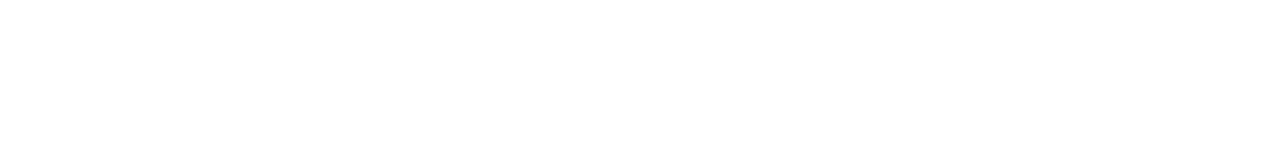
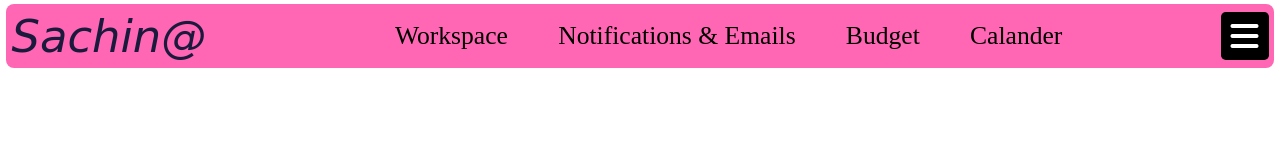
Before and after one commit to tetarwalsachinkumar/E_cell-WMO-Project, a plain HTML site: page index.html in a window 1280 px wide. Drawn offline with Linux system fonts and the light colour scheme.

Commit message:
navigation bar added

```diff
--- a/index.html
+++ b/index.html
@@ -5,9 +5,21 @@
     <meta name="viewport" content="width=device-width, initial-scale=1.0">
     <title>Personal Dashboard</title>
     <link rel="stylesheet" href="style.css">
+    <link rel="stylesheet" href="https://cdnjs.cloudflare.com/ajax/libs/font-awesome/6.5.2/css/all.min.css" integrity="sha512-SnH5WK+bZxgPHs44uWIX+LLJAJ9/2PkPKZ5QiAj6Ta86w+fsb2TkcmfRyVX3pBnMFcV7oQPJkl9QevSCWr3W6A==" crossorigin="anonymous" referrerpolicy="no-referrer" />
 </head>
 <body>
-
+    <header>
+        <div class="nav-bar">
+            <div class="name"><p>Sachin@</p></div>
+            <div class="keywords">
+                <a href="#">Workspace</a>
+                <a href="#">Notifications & Emails</a>
+                <a href="#">Budget</a>
+                <a href="#">Calander</a>
+            </div>
+            <div class="logo"><i class="fa-solid fa-bars"></i></div>
+        </div>
+    </header>
     <script src="app.js"></script>
 </body>
 </html>
--- a/style.css
+++ b/style.css
@@ -0,0 +1,56 @@
+*{
+    margin: 0;
+    padding: 0;
+    box-sizing: border-box;
+}
+body{
+    height: 100vh;
+    width: 100vw;
+}
+
+/* style for header(navbar) */
+.nav-bar{
+    background-color:#ff66b3;
+    height: 8vh;
+    border-radius: 8px;
+    margin: .5vh .5vw 0.5vh .5vw;
+    display: flex;
+    justify-content: space-between;
+    align-items: center;
+}
+.name{
+    height: 7vh;
+    width: 18vw;
+    font-size: 3.5vw;
+    font-style: italic;
+    color: rgb(26, 26, 61);
+    display: flex;
+    align-items: center;
+    font-family: cursive;
+}
+.name p{
+    margin-left: 0.4vw;
+}
+.logo{
+    width: 6vh;
+    height: 6vh;
+    font-size: 4vh;
+    display: flex;
+    align-items: center;
+    justify-content: center;
+    background-color: black;
+    color: white;
+    border-radius: .3rem;
+    margin-right: .4vw;
+}
+.keywords{
+    width: 60vw;
+    display: flex;
+    justify-content: space-evenly;
+    align-items: center;
+}
+.keywords a{
+    text-decoration: none;
+    color: black;
+    font-size: 2vw;
+}
```
